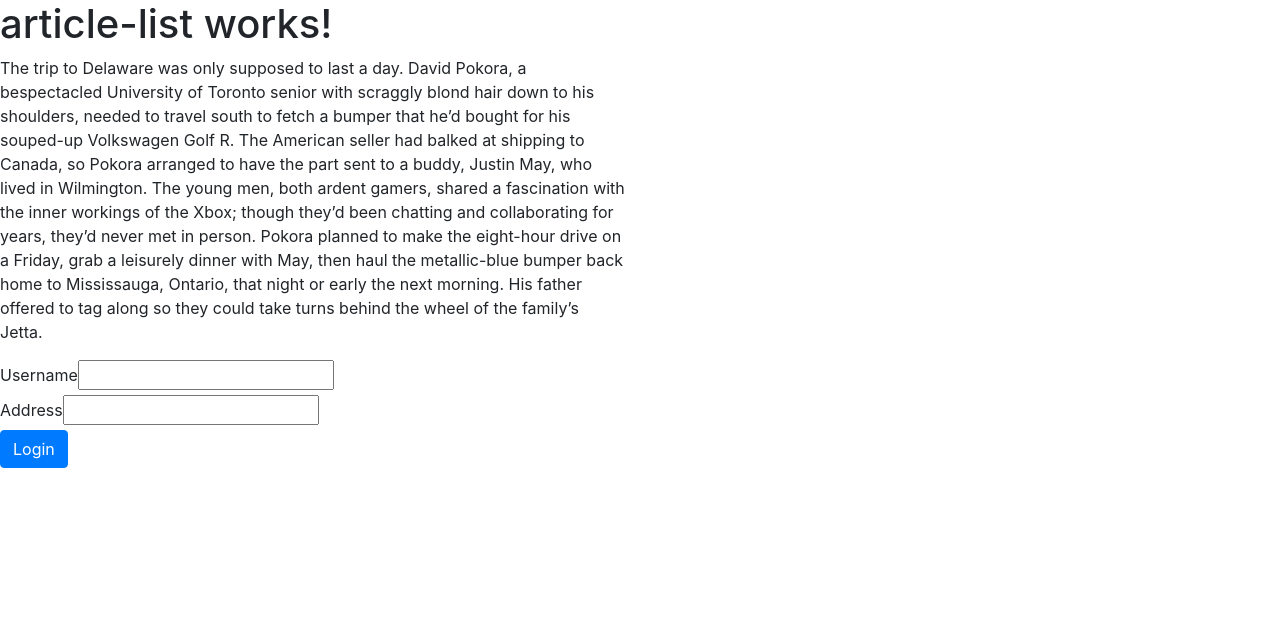
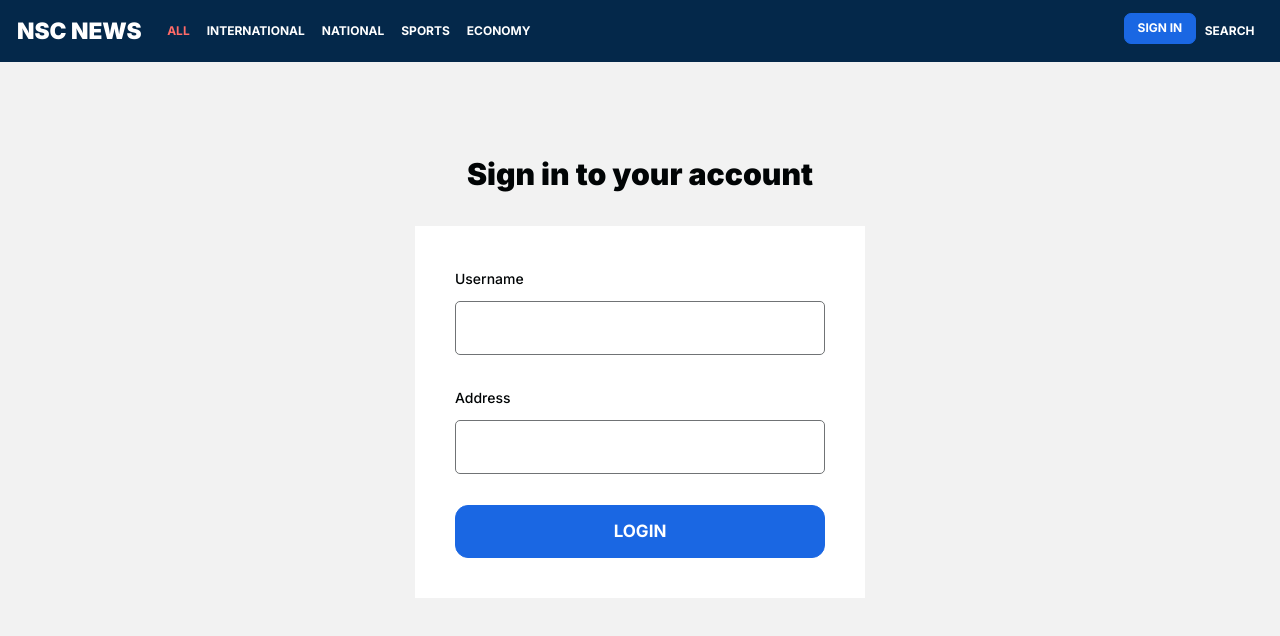
Before and after one commit to Melvout/newspaper-web-app, an Angular app: page / in a window 1280 px wide. Shown: the top 636 px of the page. Built offline with nearby package versions, Linux system fonts and the light colour scheme; no server answers.

Commit message:
Add styles for login form

```diff
--- a/src/app/app.component.html
+++ b/src/app/app.component.html
@@ -1,3 +1,5 @@
-<app-article-list></app-article-list>
-
-<app-login></app-login>
+<app-navbar></app-navbar>
+<div class="container">
+  <!-- <app-article-list></app-article-list> -->
+  <app-login></app-login>
+</div>
--- a/src/app/app.module.ts
+++ b/src/app/app.module.ts
@@ -11,6 +11,7 @@ import { ArticleListComponent } from './components/article-list/article-list.com
 import { LoginComponent } from './components/login/login.component';
 
 import { FormsModule, ReactiveFormsModule } from '@angular/forms';
+import { NavbarComponent } from './components/navbar/navbar.component';
 
 @NgModule({
   declarations: [
@@ -18,7 +19,8 @@ import { FormsModule, ReactiveFormsModule } from '@angular/forms';
     ArticleDetailsComponent,
     ArticleEditionComponent,
     ArticleListComponent,
-    LoginComponent
+    LoginComponent,
+    NavbarComponent
   ],
   imports: [
     BrowserModule,
--- a/src/app/components/article-list/article-list.component.html
+++ b/src/app/components/article-list/article-list.component.html
@@ -1,6 +1,11 @@
-<h1>article-list works!</h1>
 <div class="row">
-  <p class="col-6">The trip to Delaware was only supposed to last a day. David Pokora, a bespectacled University of Toronto senior with
+  <div class="col-6">
+    <h1>The Young and the Reckless</h1>
+    <p class="body-lg">
+      A gang of teen hackers snatched the keys to Microsoft's videogame empire. Then they went too far.
+    </p>
+    <p>
+      The trip to Delaware was only supposed to last a day. David Pokora, a bespectacled University of Toronto senior with
       scraggly blond hair down to his shoulders, needed to travel south to fetch a bumper that he’d bought for his souped-up
       Volks­wagen Golf R.
 
@@ -9,5 +14,7 @@
       though they’d been chatting and collaborating for years, they’d never met in person. Pokora planned to make the
       eight-hour drive on a Friday, grab a leisurely dinner with May, then haul the metallic-blue bumper back home to
       Mississauga, Ontario, that night or early the next morning. His father offered to tag along so they could take turns
-    behind the wheel of the family’s Jetta.</p>
+      behind the wheel of the family’s Jetta.
+    </p>
   </div>
+</div>
--- a/src/app/components/login/login.component.css
+++ b/src/app/components/login/login.component.css
@@ -0,0 +1,4 @@
+.login-form {
+  padding: 2.3529rem;
+  background-color: #fff;
+}
--- a/src/app/components/login/login.component.html
+++ b/src/app/components/login/login.component.html
@@ -1,21 +1,24 @@
+<div class="container">
+  <div class="row margin-top-lg"></div>
+    <h3 class="text-center">Sign in to your account</h3>
+    <div class="col-md-5 mx-auto login-form">
       <form [formGroup]="loginForm" (ngSubmit)="onSubmit(loginForm.value)">
-
-    <div>
-      <label for="username">
-        Username
-      </label>
-      <input id="username" type="text" formControlName="username">
+        <div class="form-group">
+          <label for="username">Username</label>
+          <input id="username" type="text" formControlName="username" class="form-control">
         </div>
 
-    <div>
+        <div class="form-group">
           <label for="password">
             Address
           </label>
-      <input id="password" type="text" formControlName="password">
+          <input id="password" type="text" formControlName="password" class="form-control">
         </div>
 
-    <button class="button" type="submit" class="btn btn-primary">Login</button>
+        <button class="button" type="submit" class="btn btn-primary btn-block">Login</button>
+      </form>
+  </div>
+</div>
 
-  </form>
 
 <div *ngIf="isLogged()">User logged</div>
--- a/src/app/components/navbar/navbar.component.html
+++ b/src/app/components/navbar/navbar.component.html
@@ -25,7 +25,7 @@
     </ul>
     <ul class="navbar-nav">
       <li class="nav-item">
-        <button class="btn btn-primary btn-sm">Login</button>
+        <button class="btn btn-primary btn-sm">Sign In</button>
       </li>
       <li class="nav-item">
         <a class="nav-link">Search</a>
--- a/src/index.html
+++ b/src/index.html
@@ -5,6 +5,8 @@
   <title>NewspaperWebApp</title>
   <base href="/">
   <meta name="viewport" content="width=device-width, initial-scale=1">
+  <link href="https://fonts.googleapis.com/css2?family=Inter:wght@100;200;300;400;500;600;700;800;900&display=swap"
+    rel="stylesheet">
   <link rel="icon" type="image/x-icon" href="favicon.ico">
 </head>
 <body>
--- a/src/styles.css
+++ b/src/styles.css
@@ -1 +1,125 @@
 /* You can add global styles to this file, and also import other style files */
+
+/* Color variables */
+:root {
+  --black: #010405;
+  --darkBlue: #04284A;
+  --orangeRed: #FF6B68;
+  --intenseBlue: #1A67E3;
+  --backgroundGray: #F2F2F2;
+}
+
+/* Updates font family & Sizing */
+html, body {
+  font-size: 17px;
+  font-family: 'Inter', sans-serif;
+  color: var(--black);
+}
+
+body {
+  -webkit-font-smoothing: antialiased;
+  -moz-osx-font-smoothing: grayscale;
+  background-color: var(--backgroundGray);
+}
+
+h1 {
+  font-size: 3.157rem;
+  line-height: 1.25;
+  letter-spacing: -0.03rem;
+  padding-bottom: 1rem;
+}
+
+h2 {
+  font-size: 2.369rem;
+}
+
+h3 {
+  font-size: 1.777rem;
+  padding-bottom: 2rem;
+}
+
+h4 {
+  font-size: 1.333rem;
+}
+
+h1,h2,h3,h4,h5,h6 {
+  margin-bottom: 0;
+}
+
+h1, h2, h3, h4, .navbar-brand {
+  font-weight: 900;
+}
+
+p {
+  /* font-weight: 300; */
+  line-height: 1.6;
+}
+
+.body-lg {
+  font-size: 1.2352rem;
+  line-height: 1.6;
+  padding-bottom: 2rem;
+
+}
+
+/* Navigation styles */
+.navbar-brand {
+  font-size: 1.333rem;
+  text-transform: uppercase;
+}
+.nav-item, .btn-sm {
+  font-size: 0.7058rem;
+  text-transform: uppercase;
+  font-weight: 700;
+}
+
+.navbar-dark .navbar-nav .active>.nav-link {
+  color: var(--orangeRed);
+}
+
+.navbar-dark .navbar-nav .nav-link {
+  color: rgba(255,255,255,1);
+}
+
+.bg-dark {
+  background-color: var(--darkBlue)!important;
+}
+
+/* Button styles */
+.btn {
+  text-transform: uppercase;
+  border-radius: 0.7647rem;
+  font-weight: 700;
+  padding: 0.7647rem 2rem;
+}
+
+.btn-sm {
+  border-radius: 0.4117rem;
+  padding: 0.3017rem 0.7647rem;
+}
+
+.btn-primary {
+  color: #fff;
+  background-color: var(--intenseBlue);
+  border-color: var(--intenseBlue);
+}
+
+/* Layout */
+.margin-top-lg {
+  margin-top: 5.5294rem;
+}
+
+/* Forms */
+label {
+  font-size: 0.8235rem;
+  line-height: 1.5;
+  font-weight: 500;
+  padding-bottom: 0.70588rem;
+  margin-bottom: 0;
+}
+.form-control {
+  padding: 1.5294rem 0.8823rem;
+  border-radius: 0.29411rem;
+  border: 1px solid #707375;
+  margin-bottom: 1.8rem;
+}
```
Also changed, not shown: 1 other file (tests, documents, lock files or other folders). Lines whose indentation alone changed are shown as unchanged.
